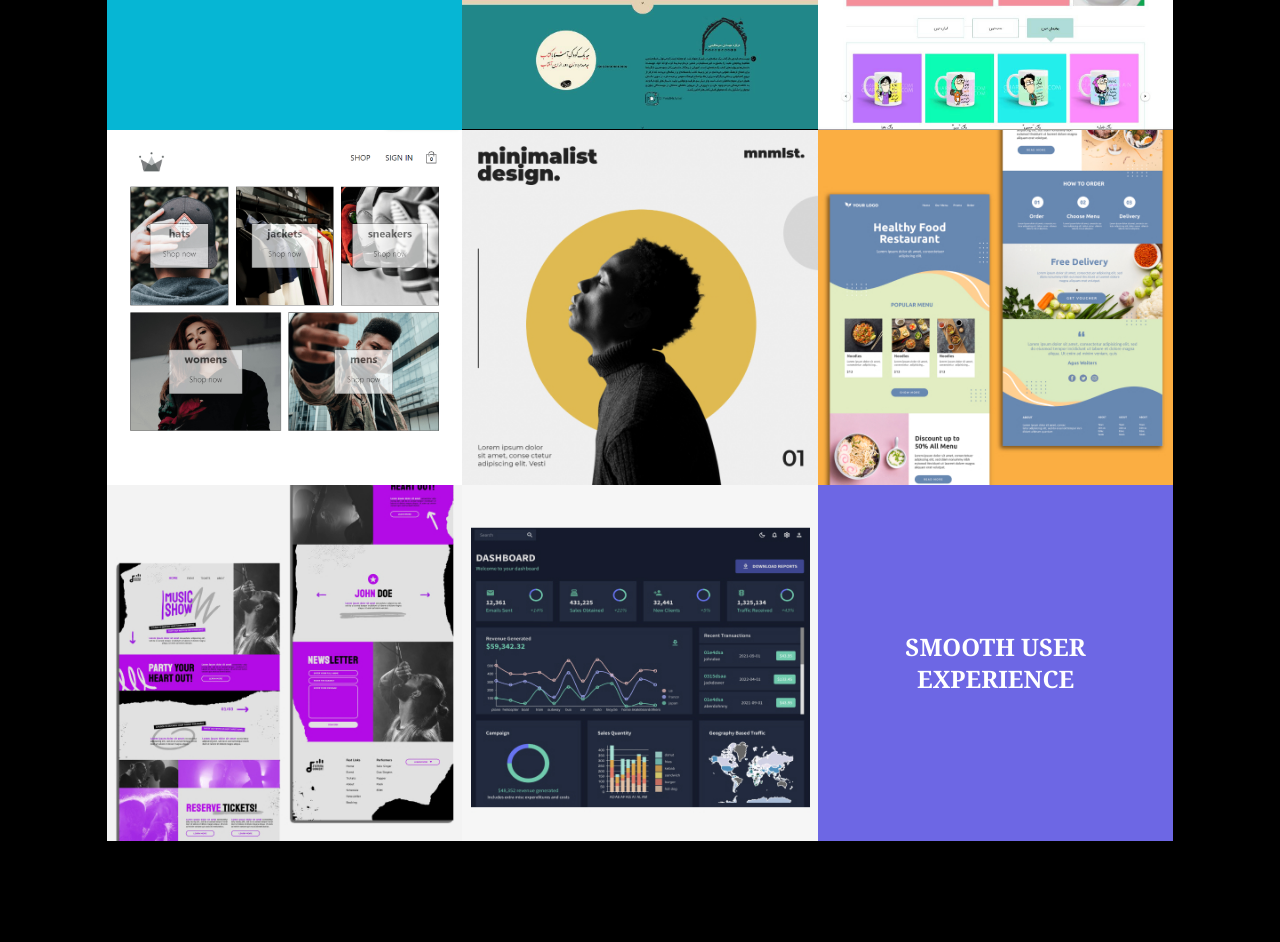
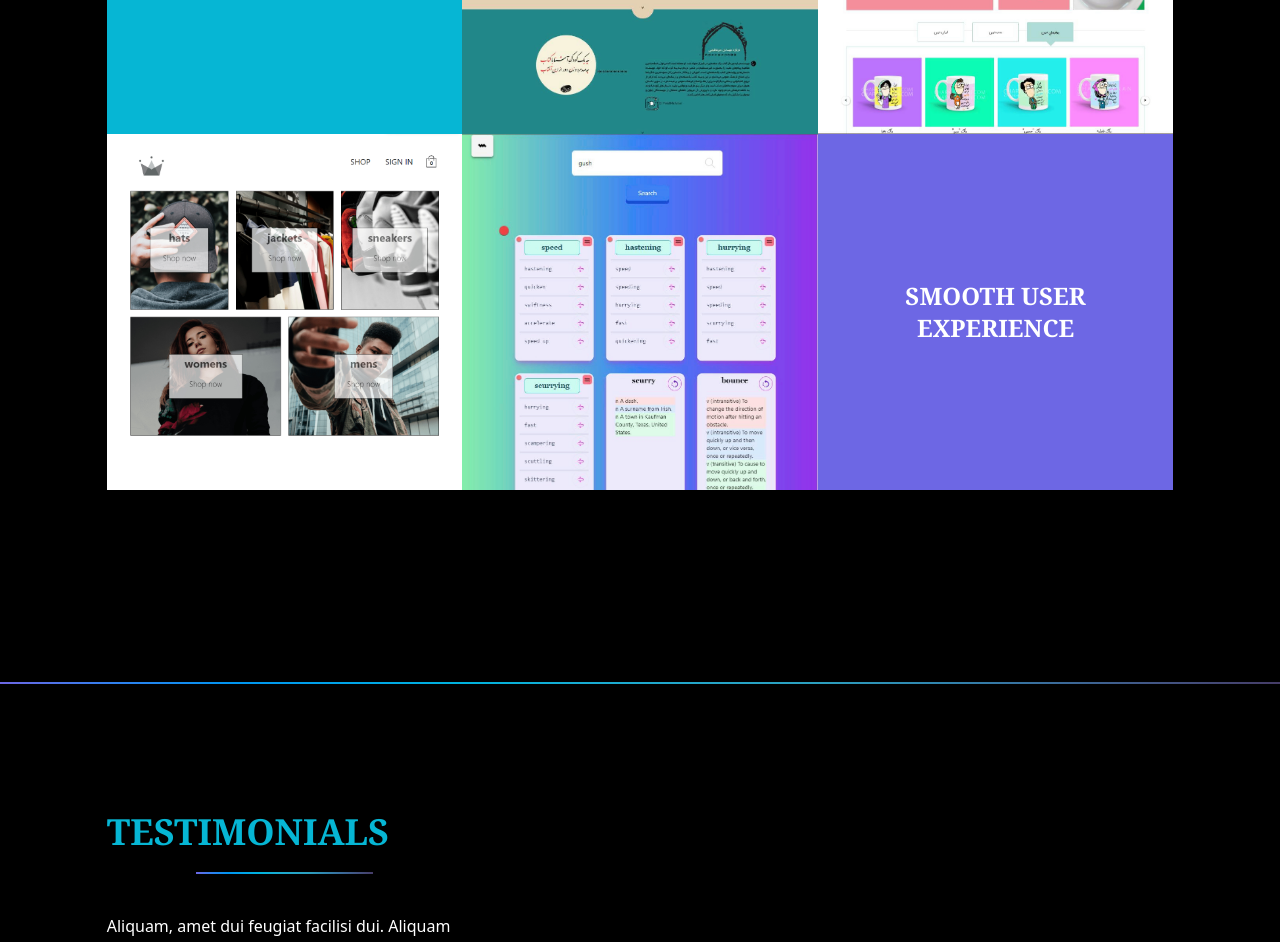
Before and after one commit to alireza4682/portfolio, a React (Vite) app: page / in a window 1280 px wide. Shown: the part 2500-3442 px from the top of the page. Built offline with nearby package versions, Linux system fonts and the light colour scheme; a web font is replaced by a local one.

Commit message:
fixed and added project4

```diff
--- a/src/components/Contacts.jsx
+++ b/src/components/Contacts.jsx
@@ -18,7 +18,7 @@ const Contacts = () => {
   };
 
   return (
-    <section id="contact" className="py-48">
+    <section id="contacts" className="py-48">
       <motion.div
         className="flex justify-end w-full"
         initial="hidden"
--- a/src/components/DotGroup.jsx
+++ b/src/components/DotGroup.jsx
@@ -39,10 +39,10 @@ const DotGroup = ({ selectedPage, setSelectedPage }) => {
       />
       <AnchorLink
         className={`${
-          selectedPage === "contact" ? selectedStyles : "bg-gray-500"
+          selectedPage === "contacts" ? selectedStyles : "bg-gray-500"
         }
             w-3 h-3 rounded-full`}
-        href="#contact"
+        href="#contacts"
         onClick={() => setSelectedPage("contact")}
       />
     </div>
--- a/src/components/MySkills.jsx
+++ b/src/components/MySkills.jsx
@@ -1,7 +1,7 @@
 import LineGradient from "./LineGradient";
 import useMediaQuery from "../hooks/useMediaQuery";
 import { motion } from "framer-motion";
-import skillsImg from "../assets/skills.png";
+import skillsImg from "../assets/skills2.png";
 
 const MySkills = () => {
   const isAboveLarge = useMediaQuery("(min-width: 1060px)");
--- a/src/components/Projects.jsx
+++ b/src/components/Projects.jsx
@@ -84,10 +84,7 @@ const Projects = () => {
 
           <Project title="Project 3" />
           <Project title="Project 4" />
-          <Project title="Project 5" />
 
-          <Project title="Project 6" />
-          <Project title="Project 7" />
           <div
             className="flex justify-center text-center items-center p-10 bg-blue max-w-[400px] max-h-[400px]
                 text-2xl font-serif font-semibold"
```
Also changed, not shown: src/assets/project-4.jpeg, src/assets/skills2.png (added).
